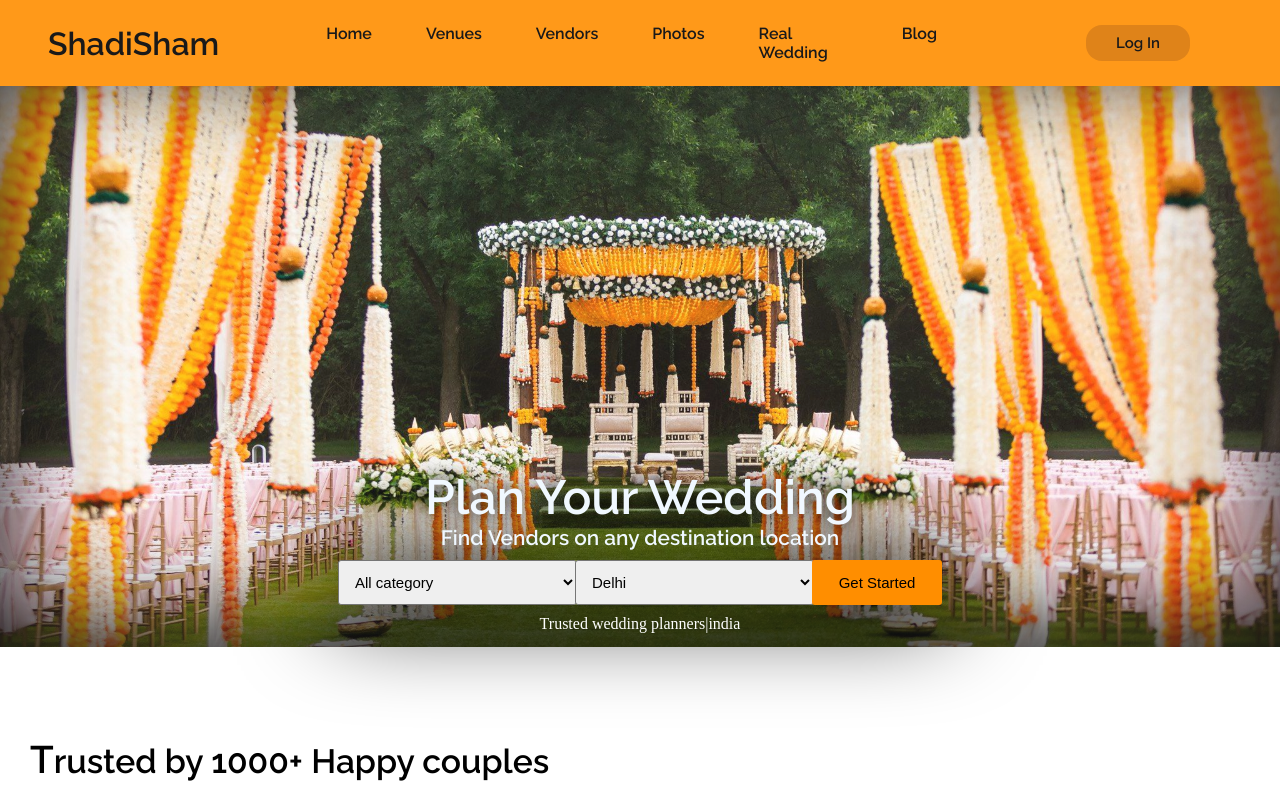
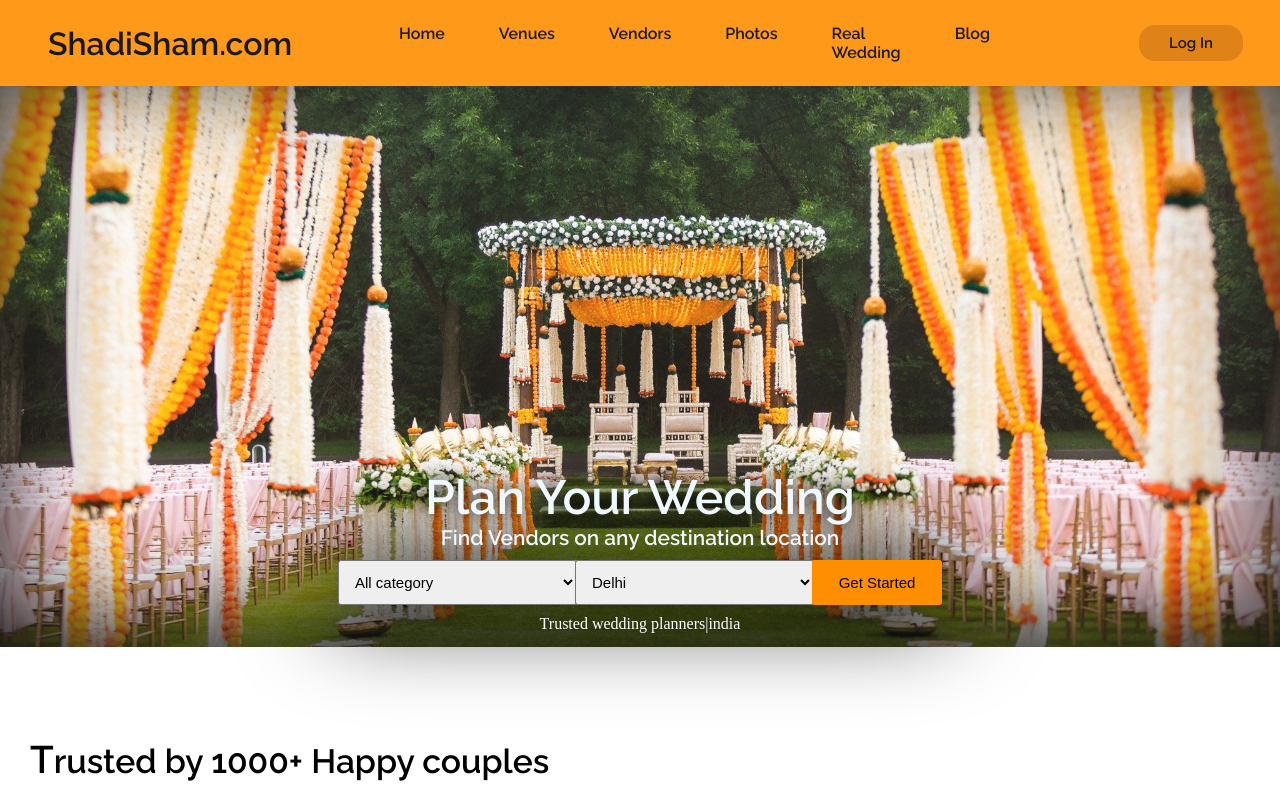
Before and after one commit to deepakgoyal10/shadisham.com, a plain HTML site: page index.html in a window 1280 px wide. Shown: the top 800 px of the page. Drawn offline with Linux system fonts and the light colour scheme.

Commit message:
Update index.html

```diff
--- a/index.html
+++ b/index.html
@@ -12,7 +12,7 @@
 
 <body>
     <nav class="navbar">
-        <div class="logo"> ShadiSham</div>
+        <div class="logo"> ShadiSham.com</div>
         <div id="nav-items">
             <ul>
                 <li class="item"><a href="#home">Home</a></li>
```
